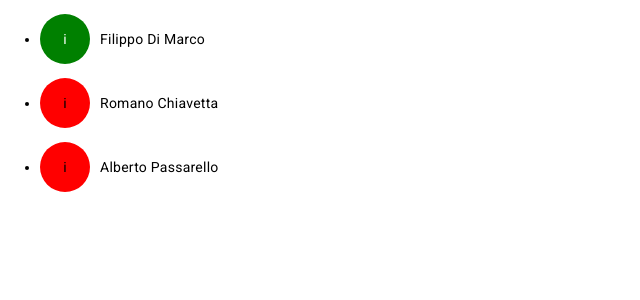
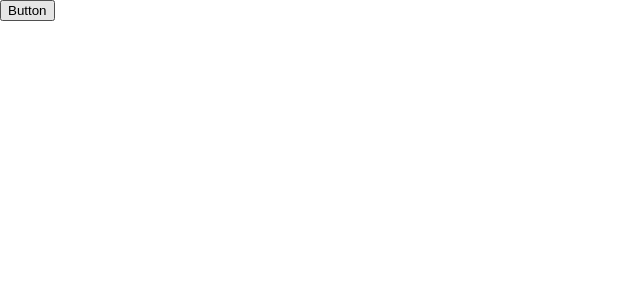
Before and after one commit to hershellayton95/studing_angular, an Angular app: page / in a window 1280 px wide. Shown: the top 300 px of the page, without its empty margins (0-640 px from the left). Built offline with nearby package versions, Linux system fonts and the light colour scheme.

Commit message:
childtoparent

```diff
--- a/src/app/app.component.html
+++ b/src/app/app.component.html
@@ -1 +1,2 @@
+<app-prova2 (mandaDatiEvento)="onRiceviDati($event)"></app-prova2>
 <app-prova [persons]="persons"></app-prova>
--- a/src/app/app.component.ts
+++ b/src/app/app.component.ts
@@ -6,9 +6,11 @@ import { Component } from '@angular/core';
   styleUrls: ['./app.component.css']
 })
 export class AppComponent {
-  persons = [
-    { nome: "Filippo", cognome: "Di Marco", isOnline: true, color: "green" },
-    { nome: "Romano", cognome: "Chiavetta", isOnline: false, color: "blue" },
-    { nome: "Alberto", cognome: "Passarello", isOnline: false, color: "yellow" },
-  ]
+
+  persons: Persons | undefined;
+
+  onRiceviDati(value: Persons) {
+    this.persons = value;
+  }
+
 }
--- a/src/app/prova/prova.component.css
+++ b/src/app/prova/prova.component.css
@@ -1,19 +1,12 @@
 .pallino {
-  width: 50px;
-  height: 50px;
+  width: 10px;
+  height: 10px;
   border-radius: 50%;
+  display: inline-block;
   margin-right: 10px;
-  display: inline-flex;
-  align-items: center;
-  justify-content: center;
 }
-
 .online {
   background-color: green;
-}
-
-.white {
-  color: white;
 }
 
 .offline {
--- a/src/app/prova/prova.component.html
+++ b/src/app/prova/prova.component.html
@@ -1,7 +1,13 @@
 <div>
   <ul *ngFor="let person of persons">
     <li>
-      <span class="pallino" [ngClass]="person.isOnline ? 'online white' : 'offline'">i</span>
+      <ng-template *ngIf="person.isOnline; then online else offline"></ng-template>
+      <ng-template #online>
+        <span class="pallino online"></span>
+      </ng-template>
+      <ng-template #offline>
+        <span class="pallino offline"></span>
+      </ng-template>
       <span>{{person.nome}} {{person.cognome}}</span>
     </li>
   </ul>
--- a/src/app/prova/prova.component.ts
+++ b/src/app/prova/prova.component.ts
@@ -1,7 +1,5 @@
 import { Component, Input } from '@angular/core';
 
-
-type Persons = { nome: string; cognome: string; isOnline: boolean; color: string; }[];
 @Component({
   selector: 'app-prova',
   templateUrl: './prova.component.html',
--- /dev/null
+++ b/src/app/prova2/prova2.component.html
@@ -0,0 +1 @@
+<button (click)="mandaDati()">Button</button>
--- /dev/null
+++ b/src/app/prova2/prova2.component.ts
@@ -0,0 +1,23 @@
+import { Component, EventEmitter, OnInit, Output } from '@angular/core';
+
+
+
+@Component({
+  selector: 'app-prova2',
+  templateUrl: './prova2.component.html',
+  styleUrls: ['./prova2.component.css']
+})
+export class Prova2Component {
+  @Output() mandaDatiEvento = new EventEmitter<Persons>()
+
+  persons = [
+    { nome: "Filippo", cognome: "Di Marco", isOnline: true, color: "green" },
+    { nome: "Romano", cognome: "Chiavetta", isOnline: false, color: "blue" },
+    { nome: "Alberto", cognome: "Passarello", isOnline: false, color: "yellow" },
+  ];
+
+  mandaDati() {
+    this.mandaDatiEvento.emit(this.persons);
+  }
+
+}
--- /dev/null
+++ b/src/types/personal.d.ts
@@ -0,0 +1 @@
+declare type Persons = { nome: string; cognome: string; isOnline: boolean; color: string; }[];
--- a/tsconfig.json
+++ b/tsconfig.json
@@ -19,10 +19,7 @@
     "target": "ES2022",
     "module": "ES2022",
     "useDefineForClassFields": false,
-    "lib": [
-      "ES2022",
-      "dom"
-    ]
+    "lib": ["ES2022", "dom"]
   },
   "angularCompilerOptions": {
     "enableI18nLegacyMessageIdFormat": false,
```
Also changed, not shown: src/app/app.module.ts (+4 -4 lines), src/app/prova2/prova2.component.css (added), 1 other file (tests, documents, lock files or other folders).
